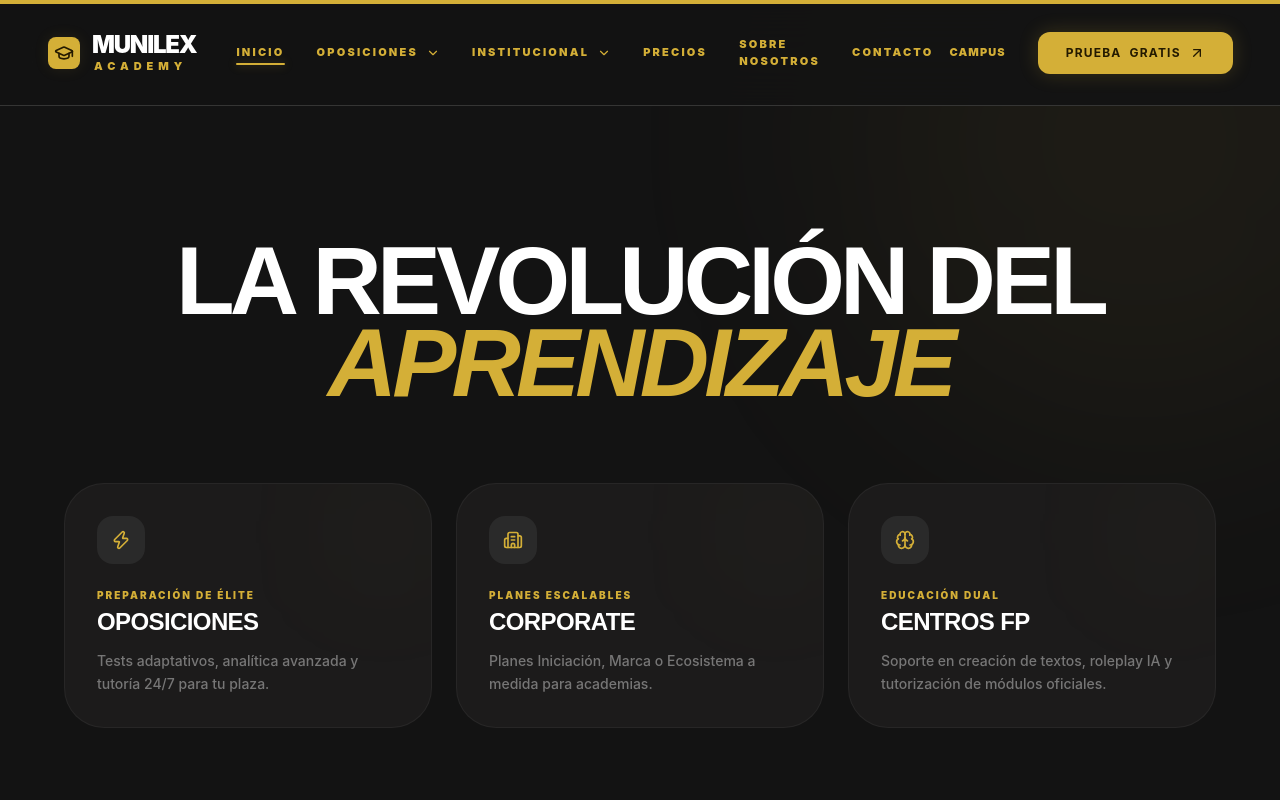
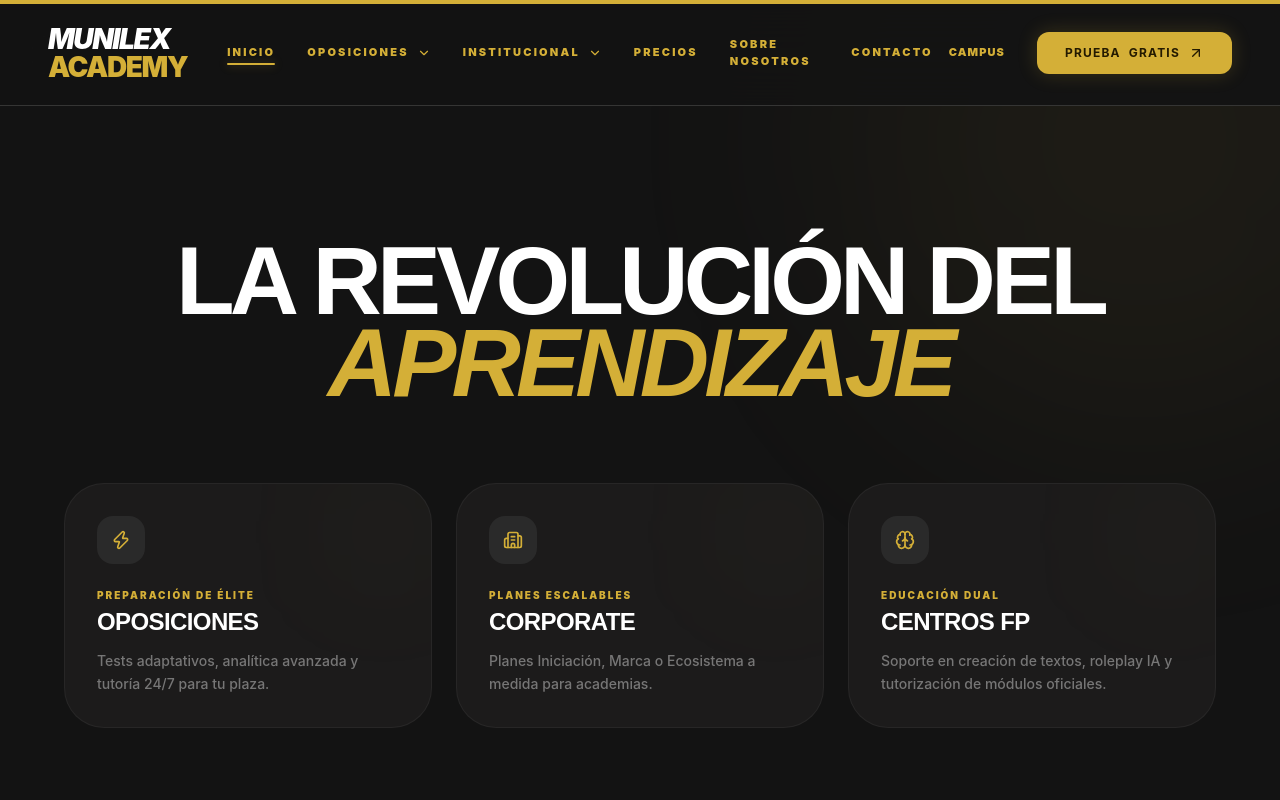
Before and after one commit to automatizacionesnunez-byte/Munilex-Academy-web, a React (Vite) app: page /academy in a window 1280 px wide. Shown: the top 800 px of the page. Built offline with nearby package versions, Linux system fonts and the light colour scheme.

Commit message:
style: simplificar logo Academy (sin icono, mismo tamaño fuente)

```diff
--- a/src/components/AcademyNavbar.tsx
+++ b/src/components/AcademyNavbar.tsx
@@ -33,19 +33,13 @@ const AcademyNavbar = () => {
     <nav className="fixed top-0 w-full z-50 bg-[#131313]/90 backdrop-blur-xl border-b border-[#353534] font-inter">
       <div className="max-w-full mx-auto px-6 md:px-12 py-5 flex justify-between items-center text-[#E5E2E1]">
         <Link to="/academy" className="flex items-center gap-3 group mr-4 xl:mr-10">
-          <div className="flex items-center gap-3 group transition-transform hover:-translate-y-0.5">
-            {/* Logo Icon (Optional/Subtle) */}
-            <div className="hidden sm:flex w-8 h-8 bg-[#d4af37] rounded-lg items-center justify-center shadow-[0_0_15px_rgba(212,175,55,0.1)]">
-              <GraduationCap className="w-5 h-5 text-[#241a00]" />
-            </div>
-            <div className="flex flex-col text-left">
-              <span className="text-xl lg:text-2xl font-black tracking-tighter leading-none text-white uppercase">
-                MUNILEx
-              </span>
-              <span className="text-[10px] lg:text-[11px] font-black uppercase tracking-[0.45em] text-[#d4af37] ml-0.5 mt-1 leading-none">
-                ACADEMY
-              </span>
-            </div>
+          <div className="flex flex-col text-left transition-transform hover:-translate-y-0.5 group">
+            <span className="text-2xl lg:text-[28px] font-black tracking-tighter leading-none text-white uppercase italic">
+              MUNILEx
+            </span>
+            <span className="text-2xl lg:text-[28px] font-black uppercase tracking-tighter text-[#d4af37] leading-none">
+              ACADEMY
+            </span>
           </div>
         </Link>
 
```
